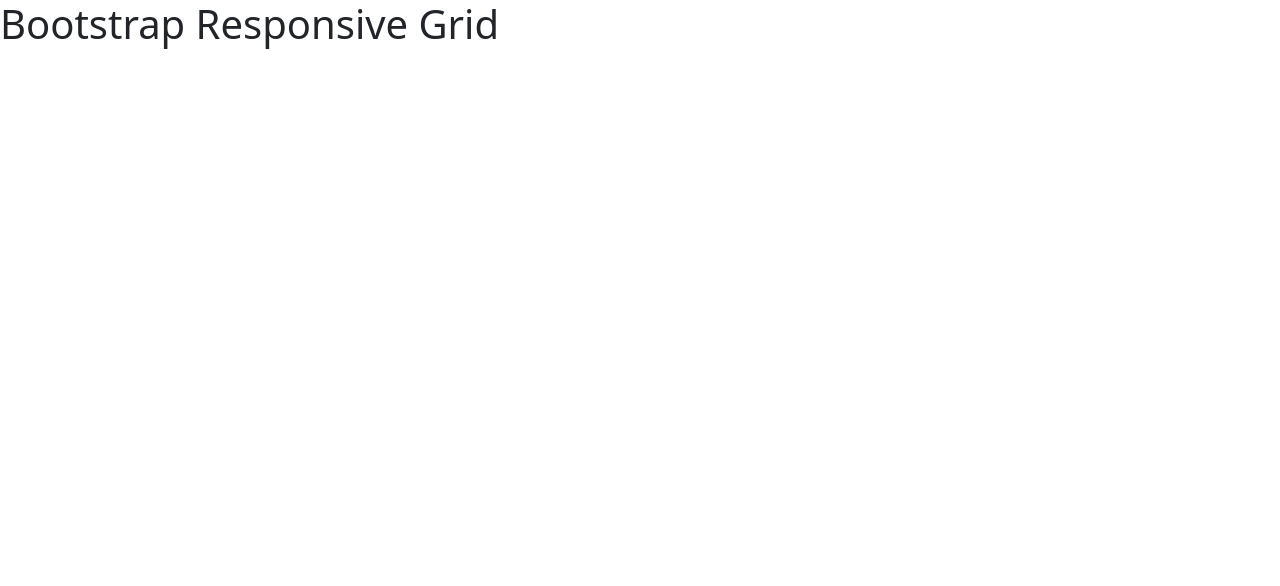
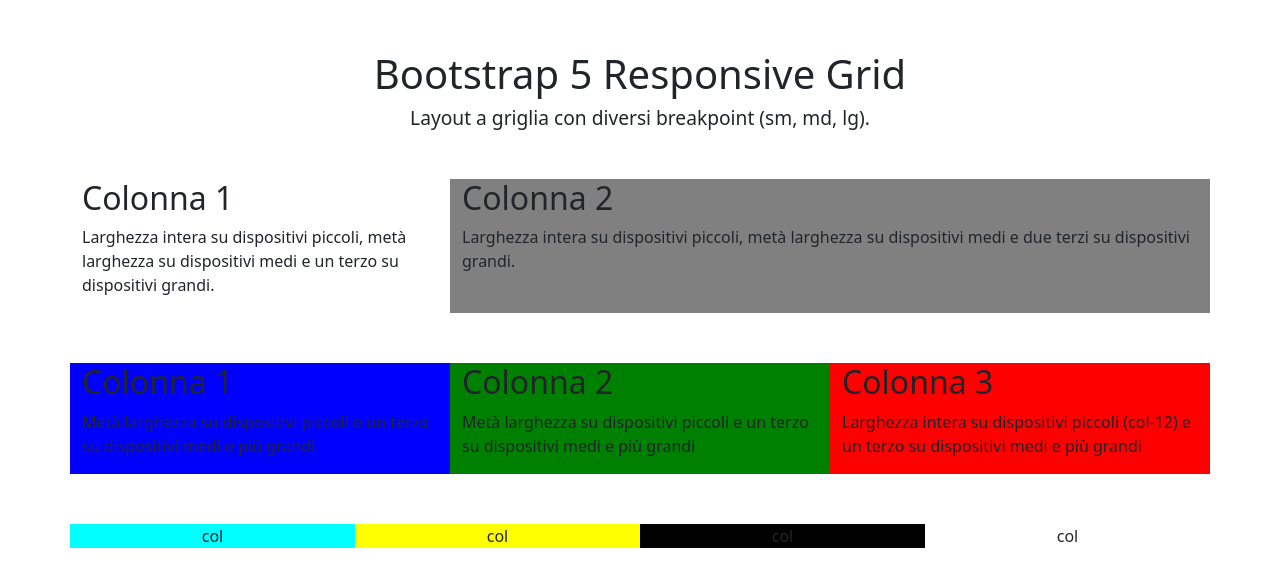
Before and after one commit to CesareFortunato/htmlcss-bootstrap-layout, a plain HTML site: page index.html in a window 1280 px wide. Drawn offline with nearby package versions, Linux system fonts and the light colour scheme.

Commit message:
feat: first structure

```diff
--- a/css/style.css
+++ b/css/style.css
@@ -0,0 +1,49 @@
+.title h4{
+    font-weight: 100;
+    font-size: larger;
+}
+
+.title{
+    margin-top: 50px;
+}
+
+section{
+    margin-top: 50px;
+}
+
+.white-bg{
+    background-color: white;
+}
+
+.gray-bg{
+    background-color: gray;
+}
+
+.blue-bg{
+    background-color: blue;
+}
+
+.green-bg{
+    background-color: green;
+}
+
+.red-bg{
+    background-color: red;
+}
+
+.aqua-bg{
+    background-color: aqua;
+}
+
+.yellow-bg{
+    background-color: yellow;
+}
+
+.black-bg{
+    background-color: black;
+}
+
+.wrapping{
+    display: flex;
+    flex-wrap: wrap;
+}
--- a/index.html
+++ b/index.html
@@ -6,12 +6,60 @@
     <meta name="viewport" content="width=device-width, initial-scale=1.0">
     <link href="https://cdn.jsdelivr.net/npm/bootstrap@5.3.8/dist/css/bootstrap.min.css" rel="stylesheet"
         integrity="sha384-sRIl4kxILFvY47J16cr9ZwB07vP4J8+LH7qKQnuqkuIAvNWLzeN8tE5YBujZqJLB" crossorigin="anonymous">
+    <link rel="stylesheet" href="./css/style.css">
     <title>Document</title>
 </head>
 
 <body>
-    <section>
-        <h1>Bootstrap Responsive Grid</h1>
+    <section class="title container text-center">
+        <h1>Bootstrap 5 Responsive Grid</h1>
+        <h4>Layout a griglia con diversi breakpoint (sm, md, lg).</h4>
+    </section>
+    <section class="section-one">
+        <div class="container">
+            <div class="row">
+                <div class="col-4 white-bg">
+                    <h2>Colonna 1</h2>
+                    <p>Larghezza intera su dispositivi piccoli, metà larghezza su dispositivi medi e un terzo su
+                        dispositivi grandi.</p>
+                </div>
+                <div class="col-8 gray-bg">
+                    <h2>Colonna 2</h2>
+                    <p>Larghezza intera su dispositivi piccoli, metà larghezza su dispositivi medi e due terzi su
+                        dispositivi grandi.</p>
+                </div>
+            </div>
+    </section>
+
+    <section class="section-two">
+        <div class="container">
+            <div class="row">
+                <div class="col blue-bg">
+                    <h2>Colonna 1</h2>
+                    <p>Metà larghezza su dispositivi piccoli e un terzo su dispositivi medi e più grandi</p>
+                </div>
+                <div class="col green-bg">
+                    <h2>Colonna 2</h2>
+                    <p>Metà larghezza su dispositivi piccoli e un terzo su dispositivi medi e più grandi</p>
+                </div>
+                <div class="col red-bg">
+                    <h2>Colonna 3</h2>
+                    <p>Larghezza intera su dispositivi piccoli (col-12) e un terzo su dispositivi medi e più grandi</p>
+                </div>
+            </div>
+        </div>
+    </section>
+
+    <section class="section-three">
+
+        <div class="container text-center">
+            <div class="row wrapping">
+                <div class="col-3 aqua-bg">col</div>
+                <div class="col-3 yellow-bg">col</div>
+                <div class="col-3 black-bg">col</div>
+                <div class="col-3 white-bg">col</div>
+            </div>
+        </div>
     </section>
 </body>
 
```
